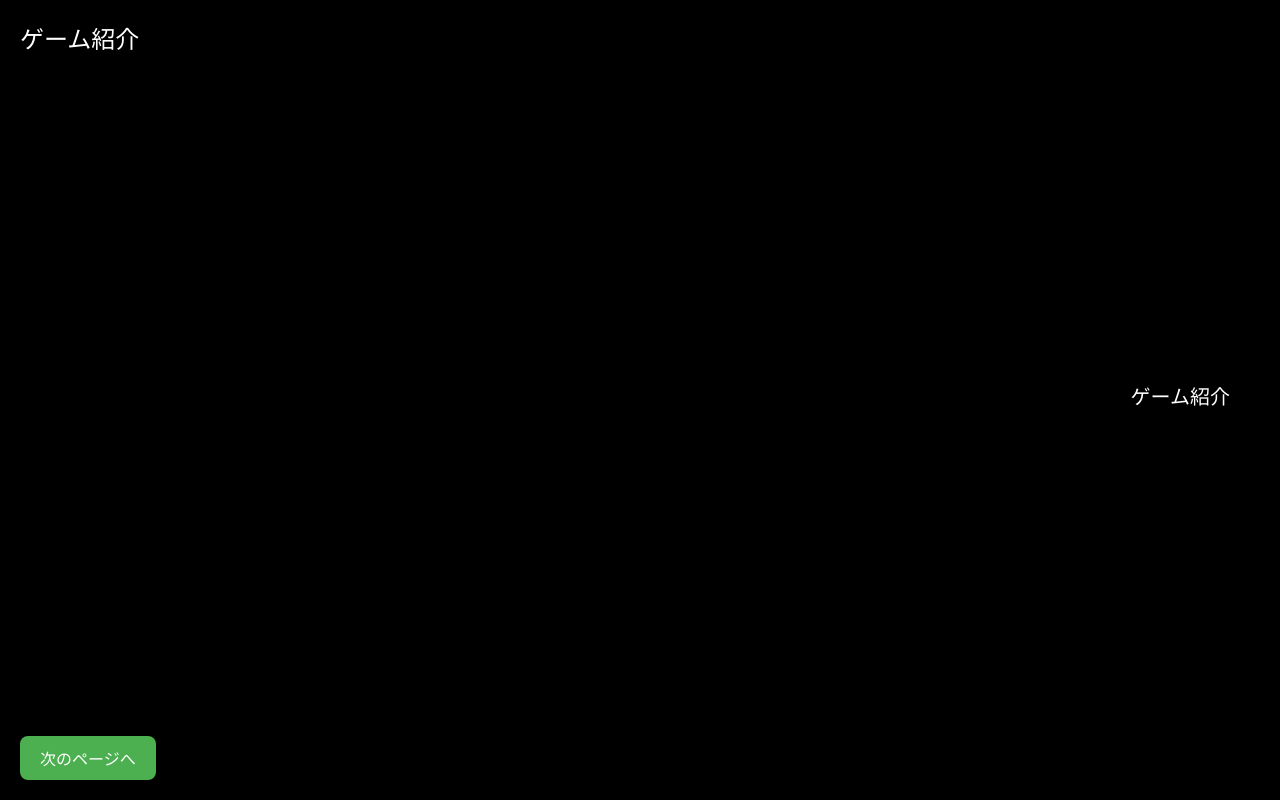
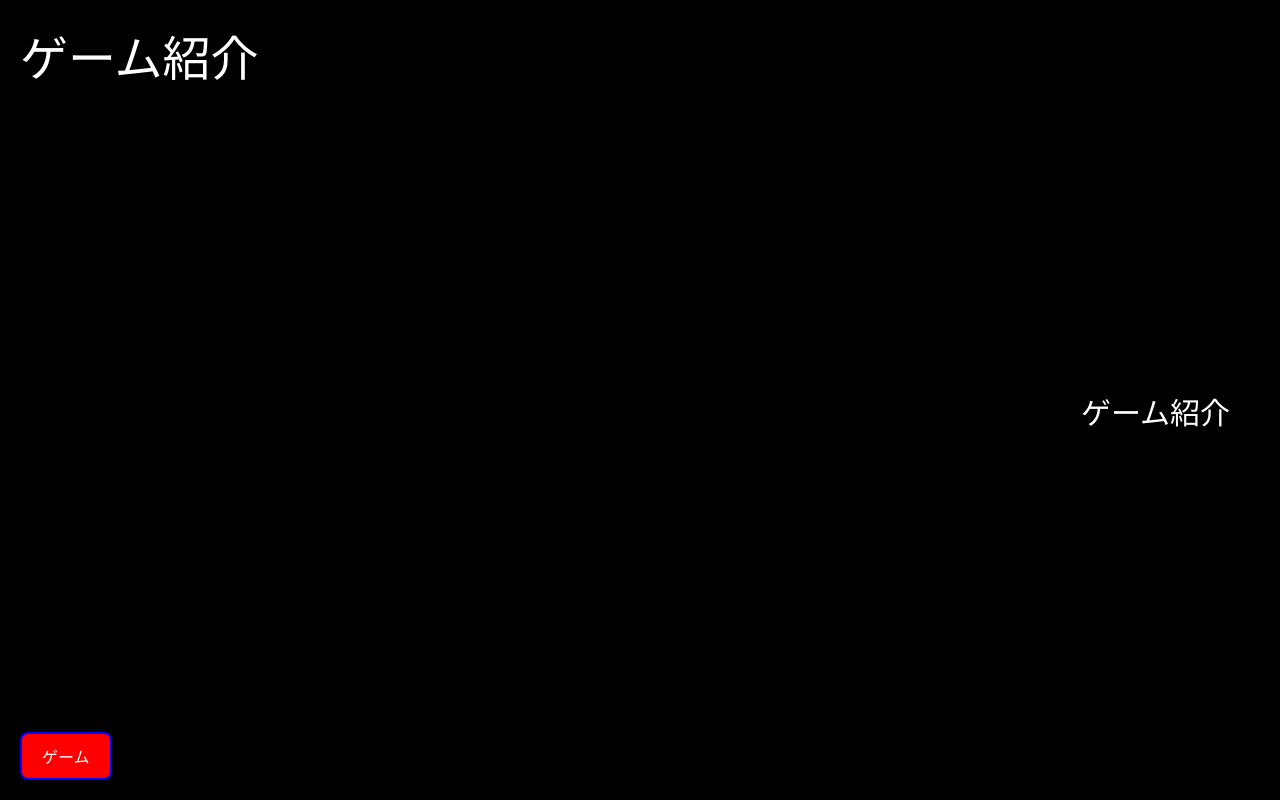
Before and after one commit to HiB1Ki1/HiB1Ki1.github.io, a plain HTML site: page portfolio.html in a window 1280 px wide. Drawn offline with Linux system fonts and the light colour scheme.

Commit message:
Add files via upload

```diff
--- a/portfolio.html
+++ b/portfolio.html
@@ -17,7 +17,7 @@
       header {
         text-align: left;
         padding: 20px;
-        font-size: 24px;
+        font-size: 48px;
       }
       main {
         flex: 1;
@@ -25,15 +25,16 @@
         align-items: center;
         justify-content: flex-end;
         padding-right: 50px;
-        font-size: 20px;
+        font-size: 30px;
       }
       .btn {
         display: inline-block;
         padding: 10px 20px;
         font-size: 16px;
-        background-color: #4caf50;
+        background-color: red;
         color: white;
         text-decoration: none;
+        border: 2px solid blue;
         border-radius: 8px;
         transition: background-color 0.3s ease;
         margin: 20px;
@@ -52,7 +53,7 @@
       <p>ゲーム紹介</p>
     </main>
     <footer>
-      <a href="second.html" class="btn">次のページへ</a>
+      <a href="second.html" class="btn">ゲーム</a>
     </footer>
   </body>
 </html>
```
